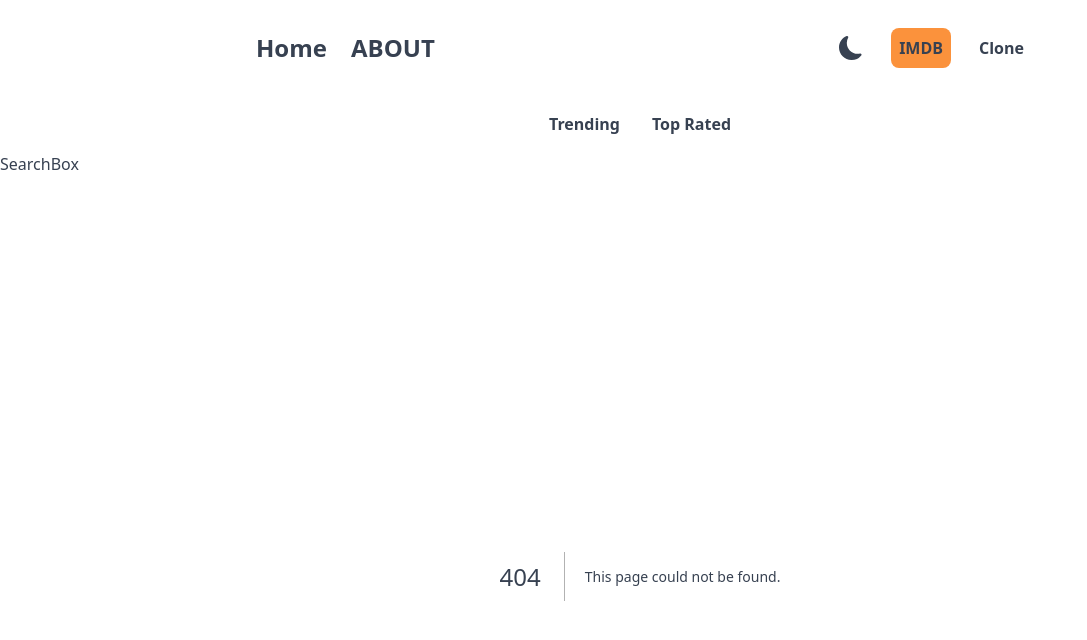
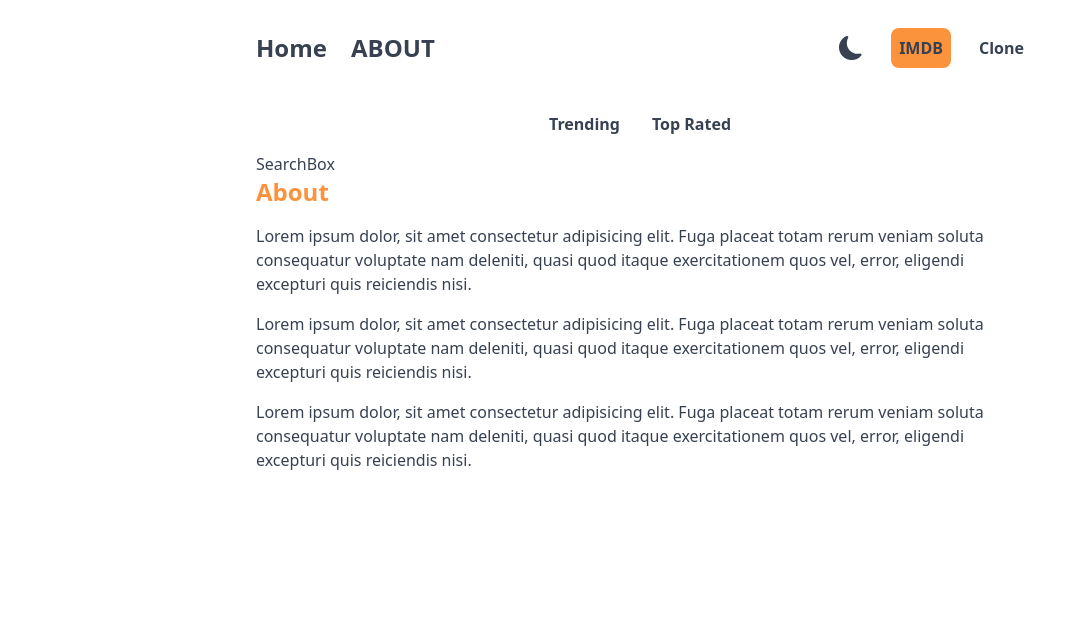
Before and after one commit to howooking/imdb, a Next.js app: page /about in a window 1280 px wide. Before the commit this address had no page. Shown: the top 640 px of the page, without its empty margins (0-1087 px from the left). Built offline with nearby package versions, Linux system fonts and the light colour scheme.

Commit message:
about page

```diff
--- /dev/null
+++ b/src/app/about/page.tsx
@@ -0,0 +1,25 @@
+export default function About() {
+  return (
+    <div className='space-y-4'>
+      <h1 className='text-2xl font-bold text-orange-400'>About</h1>
+      <p>
+        Lorem ipsum dolor, sit amet consectetur adipisicing elit. Fuga placeat
+        totam rerum veniam soluta consequatur voluptate nam deleniti, quasi quod
+        itaque exercitationem quos vel, error, eligendi excepturi quis
+        reiciendis nisi.
+      </p>
+      <p>
+        Lorem ipsum dolor, sit amet consectetur adipisicing elit. Fuga placeat
+        totam rerum veniam soluta consequatur voluptate nam deleniti, quasi quod
+        itaque exercitationem quos vel, error, eligendi excepturi quis
+        reiciendis nisi.
+      </p>
+      <p>
+        Lorem ipsum dolor, sit amet consectetur adipisicing elit. Fuga placeat
+        totam rerum veniam soluta consequatur voluptate nam deleniti, quasi quod
+        itaque exercitationem quos vel, error, eligendi excepturi quis
+        reiciendis nisi.
+      </p>
+    </div>
+  );
+}
--- a/src/app/layout.tsx
+++ b/src/app/layout.tsx
@@ -18,10 +18,12 @@ export default function RootLayout({
     <html lang='en'>
       <body>
         <DarkmodeProvider>
-          <Header />
-          <Navbar />
-          <SearchBox />
-          {children}
+          <div className='mx-auto max-w-3xl'>
+            <Header />
+            <Navbar />
+            <SearchBox />
+            {children}
+          </div>
         </DarkmodeProvider>
       </body>
     </html>
--- a/src/components/Header.tsx
+++ b/src/components/Header.tsx
@@ -6,7 +6,7 @@ import DarkmodeSwitch from "./DarkmodeSwitch";
 export default function Header() {
   return (
     <header className='py-7'>
-      <div className='mx-auto flex max-w-3xl items-center justify-between font-bold'>
+      <div className='flex items-center justify-between font-bold'>
         <div className='flex gap-6'>
           <MenuItem href='/' Icon={AiFillHome} title='Home' />
           <MenuItem href='/about' Icon={AiFillInfoCircle} title='ABOUT' />
```
